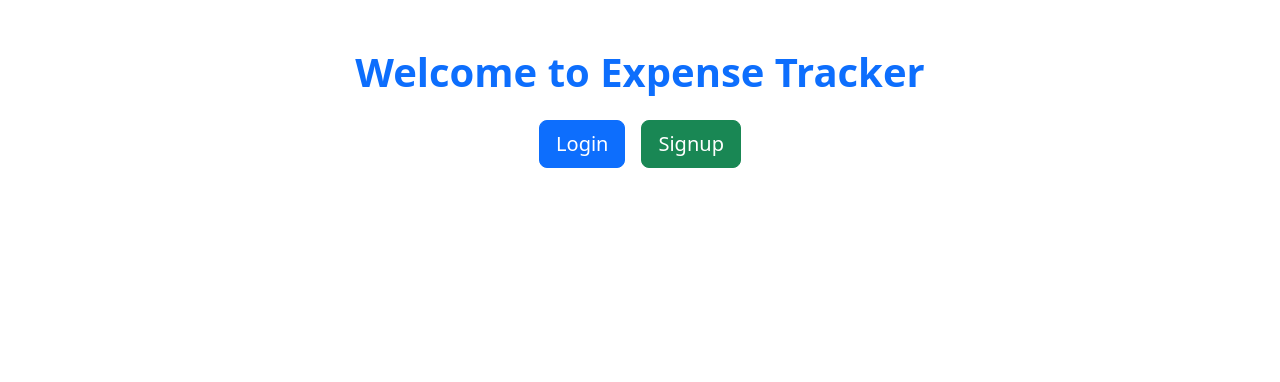
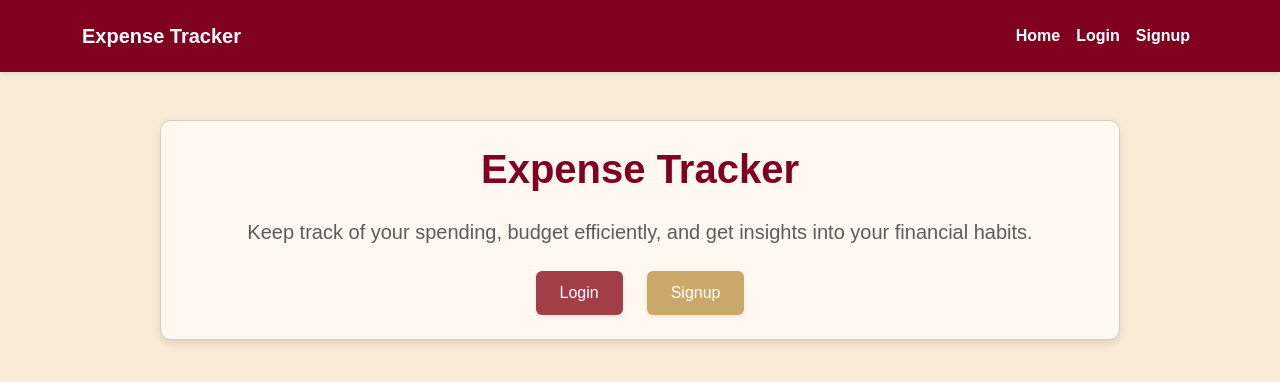
Before and after one commit to Yasaswini-Devi/Expense-Tracker, a React (Vite) app in the folder client/: page / in a window 1280 px wide. Shown: the top 382 px of the page. Built offline with nearby package versions, Linux system fonts and the light colour scheme; no server answers.

Commit message:
Adding a global css

```diff
--- /dev/null
+++ b/client/src/App.css
@@ -0,0 +1,148 @@
+/* ====================
+   Global Styles
+==================== */
+
+/* Old Paper Background */
+body {
+    background-color: #FAEBD7; /* Antique White / Light Peach */
+    font-family: 'Arial', sans-serif;
+    color: #333333; /* Regular dark text */
+    margin: 0;
+    padding: 0;
+    min-height: 100vh;
+  }
+
+  /* ====================
+     Color Palette
+  ==================== */
+
+  /* Primary Color: Burgundy */
+  :root {
+    --primary-color: #800020;    /* Deep Burgundy */
+    --primary-light: #A23E48;    /* Soft Burgundy for buttons */
+    --secondary-color: #C9A86A;  /* Muted Gold */
+    --text-color: #333333;       /* Standard text */
+    --subtle-text: #5C5C5C;      /* Secondary text */
+    --background-color: #FAEBD7; /* Page background (old paper) */
+    --component-bg: #FFF8F0;     /* Light component/card background */
+    --header-text: #FFFFFF;      /* White text */
+    --shadow-color: rgba(0, 0, 0, 0.1); /* Soft shadow */
+  }
+
+  /* ====================
+     Header
+  ==================== */
+
+  .header {
+    background-color: var(--primary-color);
+    color: var(--header-text);
+    text-align: center;
+    font-size: 1rem;
+    font-weight: bold;
+    padding: 1rem 0;
+    box-shadow: 0 2px 6px var(--shadow-color);
+  }
+
+  /* ====================
+     Buttons
+  ==================== */
+
+  /* Primary Button */
+  .primary-btn {
+    background-color: var(--primary-light);
+    color: white;
+    border: none;
+    border-radius: 6px;
+    padding: 10px 24px;
+    font-size: 16px;
+    font-weight: 500;
+    cursor: pointer;
+    transition: background-color 0.3s ease, box-shadow 0.3s ease;
+  }
+
+  .primary-btn:hover {
+    background-color: #8B2E3B; /* Slightly darker burgundy */
+    box-shadow: 0 4px 12px var(--shadow-color);
+  }
+
+  /* Secondary Button */
+  .secondary-btn {
+    background-color: var(--secondary-color);
+    color: white;
+    border: none;
+    border-radius: 6px;
+    padding: 10px 24px;
+    font-size: 16px;
+    font-weight: 500;
+    cursor: pointer;
+    transition: background-color 0.3s ease, box-shadow 0.3s ease;
+  }
+
+  .secondary-btn:hover {
+    background-color: #B98F52; /* Slightly darker muted gold */
+    box-shadow: 0 4px 12px var(--shadow-color);
+  }
+
+  /* ====================
+     Typography
+  ==================== */
+
+  h1, h2, h3, h4, h5 {
+    color: var(--primary-color);
+  }
+
+  p, span {
+    color: var(--text-color);
+  }
+
+  /* Optional: Secondary text styling */
+  .secondary-text {
+    color: var(--subtle-text);
+    font-size: 0.9rem;
+  }
+
+  /* ====================
+     Home Page Styling
+  ==================== */
+
+  .home-container {
+    background-color: var(--background-color);
+    padding: 2rem;
+    text-align: center;
+    width: 75%;
+  }
+
+  .home-container h1 {
+    color: var(--primary-color);
+  }
+
+  .home-container p {
+    color: var(--subtle-text);
+  }
+
+  /* ====================
+     Components / Cards
+  ==================== */
+
+  .card {
+    background-color: var(--component-bg);
+    border-radius: 10px;
+    padding: 1.5rem;
+    box-shadow: 0 4px 8px var(--shadow-color);
+  }
+
+  /* ====================
+     Utility Classes
+  ==================== */
+
+  .shadow-sm {
+    box-shadow: 0 2px 4px var(--shadow-color);
+  }
+
+  .text-primary {
+    color: var(--primary-color) !important;
+  }
+
+  .bg-paper {
+    background-color: var(--component-bg);
+  }
--- a/client/src/App.jsx
+++ b/client/src/App.jsx
@@ -5,18 +5,19 @@ import Signup from "./components/auth/Signup";
 import Home from "./components/Home";
 import "bootstrap/dist/css/bootstrap.min.css";
 import Dashboard from "./components/dashboard/Dashboard";
+import Header from "./components/Header";
+import "./App.css";
 
 function App() {
   return (
     <Router>
-      <div className="container mt-4">
+      <Header></Header>
         <Routes>
           <Route path="/" element={<Home />} />
           <Route path="/login" element={<Login />} />
           <Route path="/signup" element={<Signup />} />
           <Route path="/dashboard" element={<Dashboard />} />
         </Routes>
-      </div>
     </Router>
   );
 }
--- a/client/src/components/Home.jsx
+++ b/client/src/components/Home.jsx
@@ -1,16 +1,21 @@
 import React from "react";
 import { Link } from "react-router-dom";
 import "bootstrap/dist/css/bootstrap.min.css";
+import "../App.css";
 
 const Home = () => {
   return (
-    <div className="container text-center mt-5">
-      <h1 className="mb-4 fw-bold text-primary">Welcome to Expense Tracker</h1>
-      <div className="d-flex justify-content-center gap-3">
-        <Link to="/login" className="btn btn-primary btn-lg">
+    <div className="home-container mt-5 card m-auto">
+      <h1 className="mb-4 fw-bold text-primary">Expense Tracker</h1>
+      <p className="lead mb-4">
+        Keep track of your spending, budget efficiently, and get insights into your financial habits.
+      </p>
+
+      <div className="action-buttons d-flex justify-content-center gap-4">
+        <Link to="/login" className="btn primary-btn btn-lg shadow-sm">
           Login
         </Link>
-        <Link to="/signup" className="btn btn-success btn-lg">
+        <Link to="/signup" className="btn secondary-btn btn-lg shadow-sm">
           Signup
         </Link>
       </div>
```
